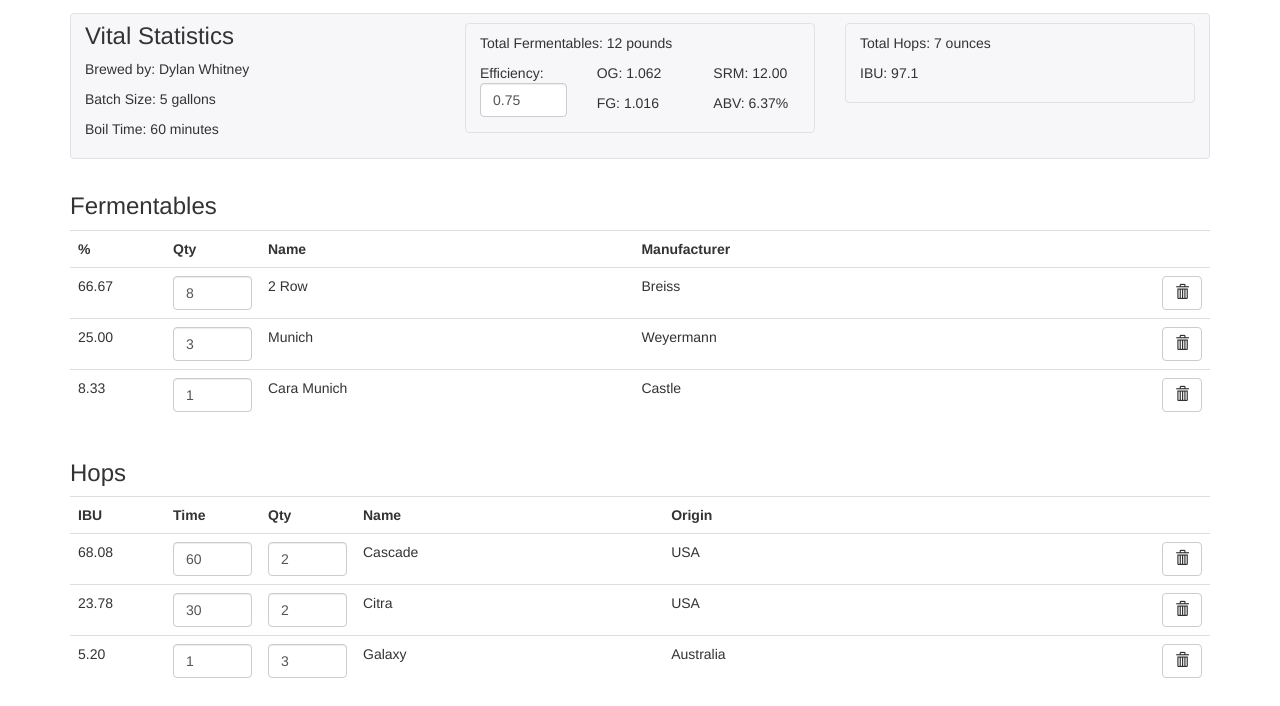
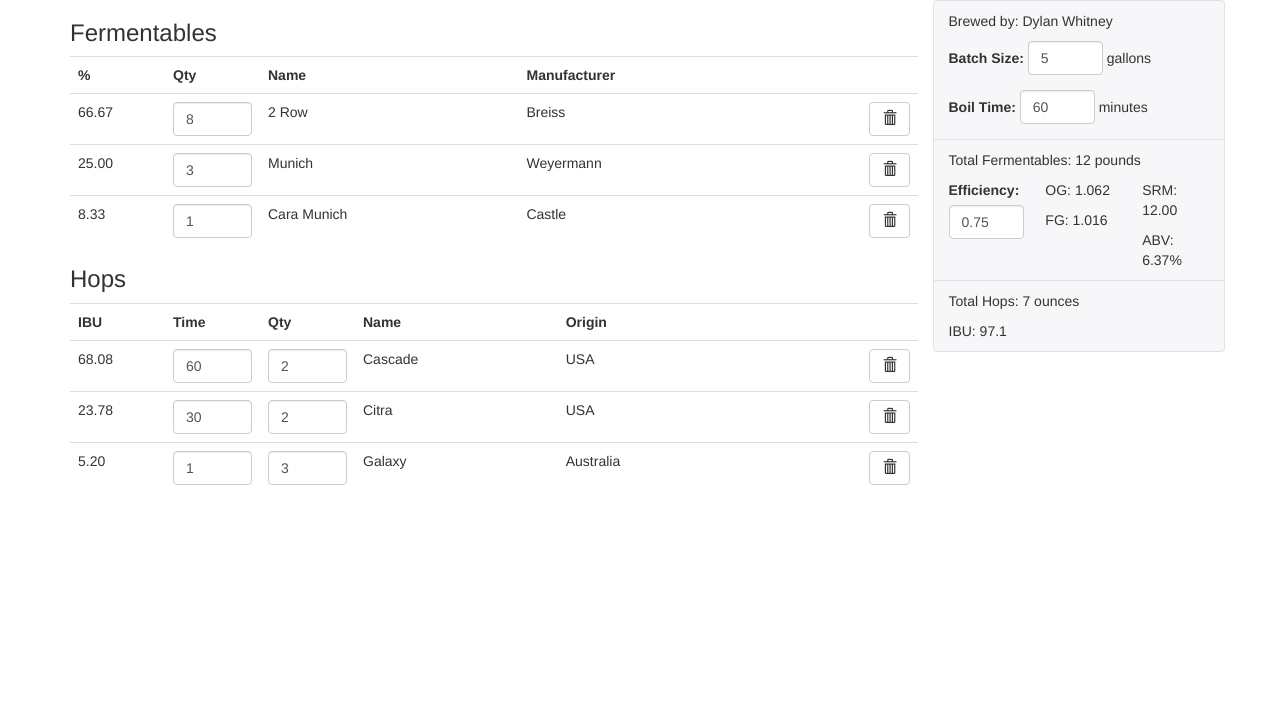
Before and after one commit to OwlbearMedia/zymology-redux, a website: page app/index.html in a window 1280 px wide. Shown: the part 136-842 px from the top of the page. After the commit the page ends 800 px from the top, so only its background shows below. Drawn offline with Linux system fonts and the light colour scheme.

Commit message:
Reworking view

```diff
--- a/app/index.html
+++ b/app/index.html
@@ -15,51 +15,12 @@
 			<a class="navbar-brand" href="/">Zymology Redux</a>
 		</div>
 	</nav>
-	<div ng-controller="recipeCtrl">
-		<div class="container">
-			<h2>{{ recipe.name }}</h2>
-		</div>
+	<div class="container" ng-controller="recipeCtrl">
+		<form class="form" role="form">
+			<h2><input name="name" id="name" class="form-control" type="text" ng-model="recipe.name" placeholder="Recipe Name"/></h2>
 
-		<div class="container">
 			<div class="row">
-				<div class="col-md-12">
-					<div class="stats">
-						<div class="row">
-							<div class="col-sm-4">
-								<h3>Vital Statistics</h3>
-								<p>Brewed by: {{ recipe.brewer }}</p>
-								<p>Batch Size: {{ recipe.batch_size }} gallons</p>
-								<p>Boil Time: {{ recipe.boil_time }} minutes</p>
-							</div>
-							<div class="col-sm-4">
-								<div class="sub-group">
-									<p>Total Fermentables: {{ totalFermentables() }} pounds</p>
-									<div class="row">
-										<div class="col-xs-4">Efficiency: <input type="tel" class="form-control" ng-model="recipe.efficiency"></div>
-										<div class="col-xs-4">
-											<p>OG: {{ og().toFixed(3) }}<p>
-											<p>FG: {{ fg().toFixed(3) }}</p>
-										</div>
-										<div class="col-xs-4">
-											<p>SRM: {{ srm().toFixed(2) }}</p>
-											<p>ABV: {{ abv().toFixed(2) }}% </p>
-										</div>
-									</div>
-								</div>
-							</div>
-							<div class="col-sm-4">
-								<div class="sub-group">
-									<p>Total Hops: {{ totalHops() }} ounces</p>
-									<p>IBU: {{ totalIBU().toFixed(1) }}</p>
-								</div>
-							</div>
-						</div>
-					</div>
-				</div>
-			</div>
-		</div>
-
-		<div class="container">
+				<div class="col-md-9">
 					<h3>Fermentables</h3>
 					<div class="table-responsive">
 						<table class="table">
@@ -71,16 +32,14 @@
 							</tr>
 							<tr ng-repeat="fermentable in recipe.fermentables | orderBy:'-quantity'">
 								<td class="qty">{{ fermentablePercent(fermentable) }}</td>
-						<td class="qty"><input type="tel" class="form-control" ng-model="fermentable.quantity" ng-model-options="{ updateOn: 'blur' }"></td>
+								<td class="qty"><input name="fermentable-quantity" type="number" min="0" step="0.25" class="form-control" ng-model="fermentable.quantity" ng-model-options="{ updateOn: 'change' }"></td>
 								<td>{{ fermentable.name }}</td>
 								<td>{{ fermentable.manufacturer }}</td>
 								<td><button type="button" class="btn btn-default delete" ng-click="delete('fermentables', $index)"><span class="glyphicon glyphicon-trash"></span></button></td>
 							</tr>
 						</table>
 					</div>
-		</div>
 
-		<div class="container">
 					<h3>Hops</h3>
 					<div class="table-responsive">
 						<table class="table">
@@ -93,8 +52,8 @@
 							</tr>
 							<tr ng-repeat="hop in recipe.hops | orderBy:'-time'">
 								<td class="qty">{{ ibu(hop).toFixed(2) }}</td>
-						<td class="qty"><input type="tel" class="form-control" value="{{ hop.time }}" ng-model="hop.time" ng-model-options="{ updateOn: 'blur' }"></td>
-						<td class="qty"><input type="tel" class="form-control" value="{{ hop.quantity }}" ng-model="hop.quantity" ng-model-options="{ updateOn: 'blur' }"></td>
+								<td class="qty"><input name="hop-time" type="number" min="0" max="{{ recipe.boil_time }}" class="form-control" value="{{ hop.time }}" ng-model="hop.time" ng-model-options="{ updateOn: 'change' }"></td>
+								<td class="qty"><input name="hop-quantity" type="number" min="0" step="0.25" class="form-control" value="{{ hop.quantity }}" ng-model="hop.quantity" ng-model-options="{ updateOn: 'change' }"></td>
 								<td>{{ hop.name }}</td>
 								<td>{{ hop.origin }}</td>
 								<td><button type="button" class="btn btn-default delete" ng-click="delete('hops', $index)"><span class="glyphicon glyphicon-trash"></span></button></td>
@@ -102,6 +61,53 @@
 						</table>
 					</div>
 				</div>
+
+				<div class="col-md-3">
+						<div class="stats row">
+							<div class="col-md-12 col-sm-4">
+								<p>Brewed by: {{ recipe.brewer }}</p>
+								<div class="form-group">
+									<label for="batch-size">Batch Size:</label>
+									<input name="batch-size" id="batch-size" class="form-control" type="number" ng-model="recipe.batch_size"/> gallons
+								</div>
+								<div class="form-group">
+									<label for="boil-time">Boil Time:</label>
+									<input name="batch-size" id="batch-size" class="form-control" type="number" ng-model="recipe.boil_time"/> minutes
+								</div>
+							</div>
+							<div class="sub-group col-md-12 col-sm-4">
+								<p>Total Fermentables: {{ totalFermentables() }} pounds</p>
+								<div class="row">
+									<div class="col-xs-4">
+										<label for="efficiency">Efficiency:</label>
+										<input name="efficiency" id="efficiency" type="number" step=".01" min="0" max="1" class="form-control" ng-model="recipe.efficiency"></div>
+									<div class="col-xs-4">
+										<p>OG: {{ og().toFixed(3) }}<p>
+										<p>FG: {{ fg().toFixed(3) }}</p>
+									</div>
+									<div class="col-xs-4">
+										<p>SRM: {{ srm().toFixed(2) }}</p>
+										<p>ABV: {{ abv().toFixed(2) }}% </p>
+									</div>
+								</div>
+							</div>
+							<div class="sub-group col-md-12 col-sm-4">
+								<p>Total Hops: {{ totalHops() }} ounces</p>
+								<p>IBU: {{ totalIBU().toFixed(1) }}</p>
+							</div>
+						</div>
+				</div>
+			</div>
+
+			<div class="container">
+				<div class="row">
+					<div class="col-md-12">
+
+					</div>
+				</div>
+			</div>
+
+		</form>
 	</div>
 
 	<script src="//localhost:35729/livereload.js"></script>
--- a/app/styles/zymology-redux.css
+++ b/app/styles/zymology-redux.css
@@ -8,9 +8,7 @@ button.delete {
 	float: right;
 }
 .stats {
-	padding: 9px 14px;
-	margin-bottom: 14px;
-	margin-top: 14px;
+	padding-top: 10px;
 	background-color: #f7f7f9;
 	border: 1px solid #e1e1e8;
 	border-radius: 4px;
@@ -19,7 +17,10 @@ button.delete {
 	margin-top: 0;
 }
 .stats .sub-group {
-	border: 1px solid #e1e1e8;
-	padding: 9px 14px;
-	border-radius: 4px;
+	border-top: 1px solid #e1e1e8;
+	padding-top: 10px;
 }
+.stats input {
+	display: inline-block;
+	width: 75px;
+}
```
Lines whose indentation alone changed are shown as unchanged.
